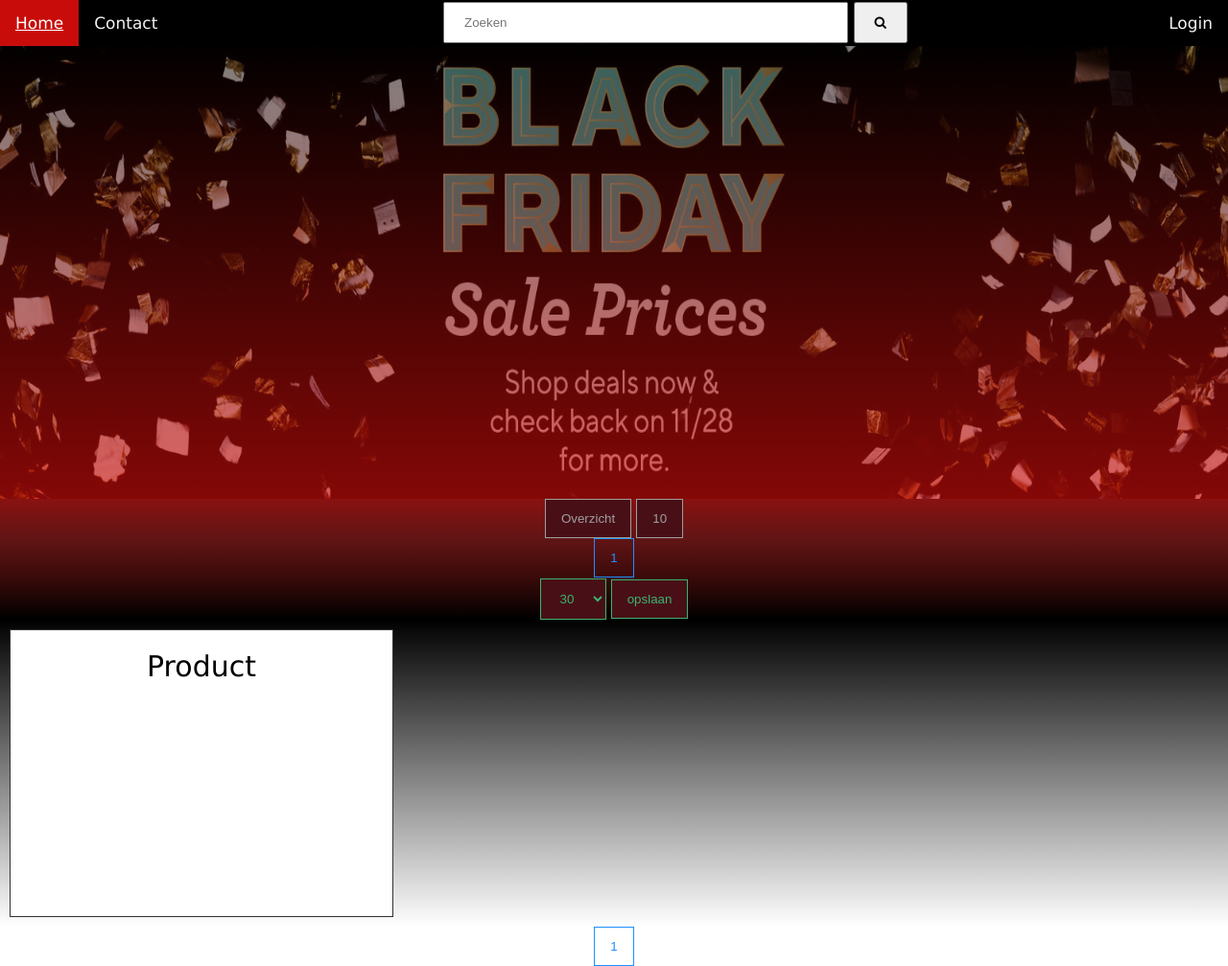
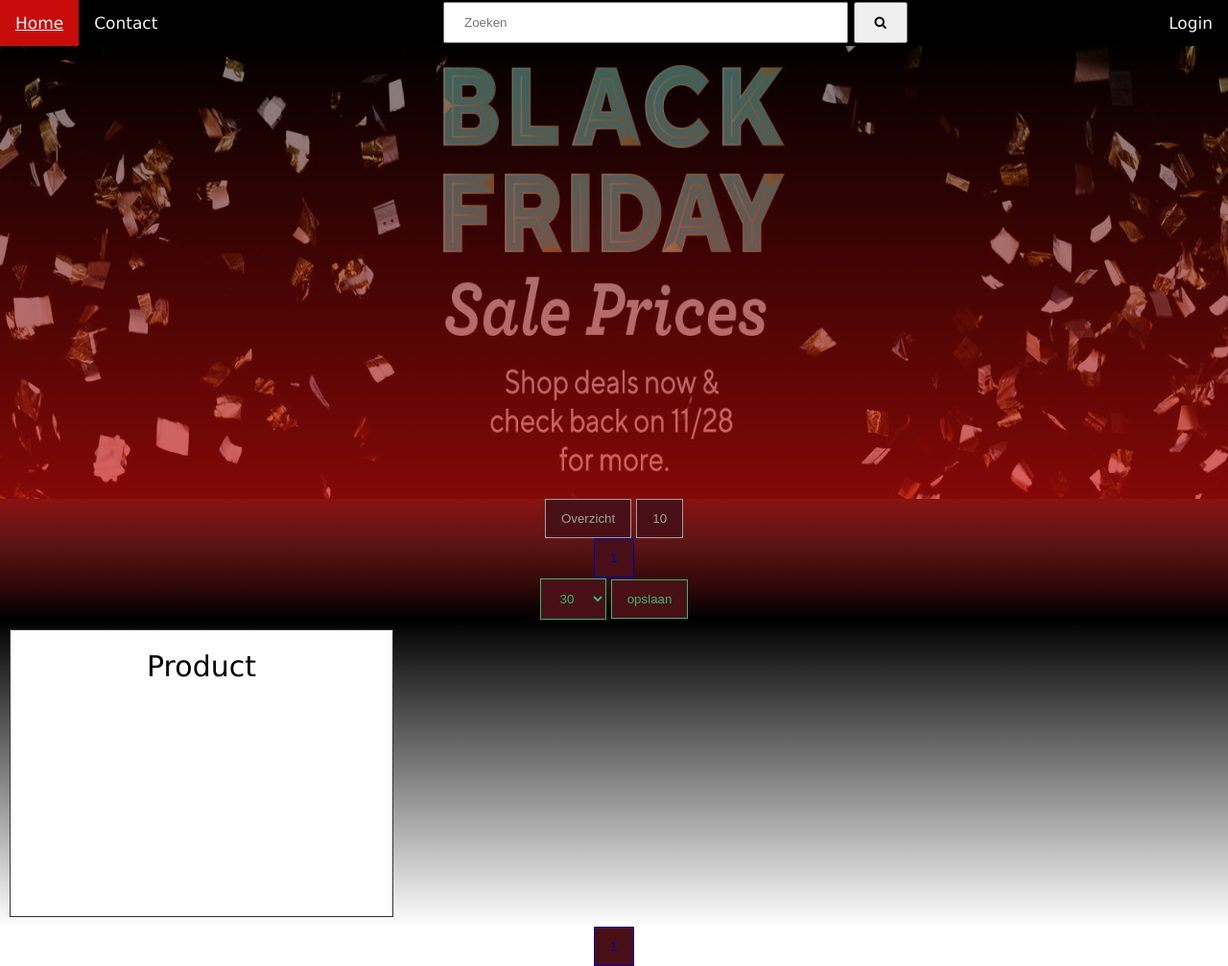
Before and after one commit to JosDUisterhout/wwi, a PHP site: page / in a window 1280 px wide. Shown: the whole page at 96% size. Run offline with PHP 8.4, Linux system fonts and the light colour scheme; tables that the repository leaves empty or names only in its code hold one stand-in row (values such as "Sample post"); data that the repository does not hold is empty.

Commit message:
stylesheet duncan

```diff
--- a/stylesheet.css
+++ b/stylesheet.css
@@ -520,15 +520,15 @@ a:hover{
     margin-bottom: 40px;
 }
 .pagina-buttons{
-    background-color:transparent;
-    border: 1px solid dodgerblue;
+    background-color:#480f16;
+    border: 1px solid #0000b7;
     outline: none;
     padding: 12px 16px;
 
     cursor: pointer;
     -webkit-transition-duration: 0.1s;
     transition-delay: 0.1s;
-    color: Dodgerblue;
+    color: #0000b7;
 }
 .pagina-buttons:hover{
     text-decoration: underline;
```
